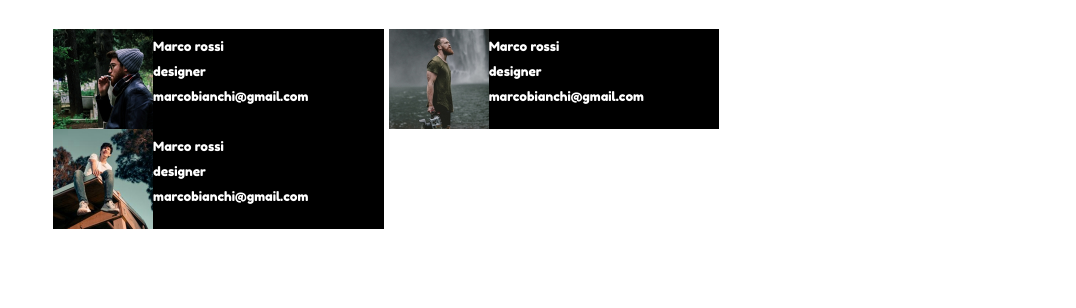
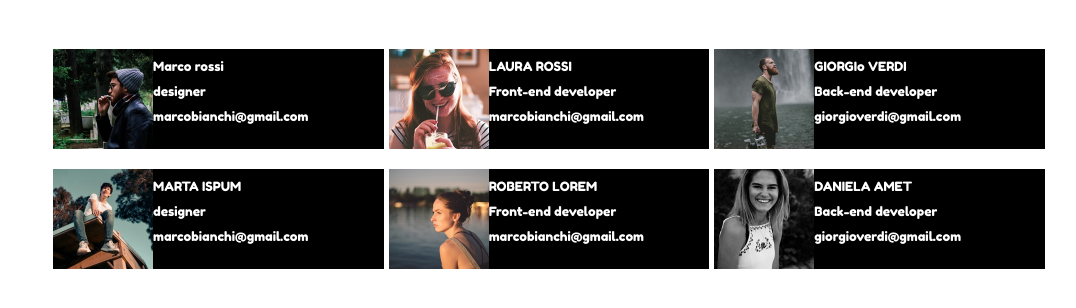
Before and after one commit to vitodepi16/html-css-float-cards, a plain HTML site: page index.html in a window 1280 px wide. Shown: the part 154-462 px from the top of the page, without its empty margins (107-1183 px from the left). Drawn offline with Linux system fonts and the light colour scheme.

Commit message:
add total info e box tra css e index

```diff
--- a/css/style.css
+++ b/css/style.css
@@ -66,13 +66,14 @@ h1 {
     text-align: left;
     vertical-align: center;
     width: calc(100% / 3);
+    margin-top: 20PX;
 
 }
 
 .boxcentrale{
     margin-left: 5px;
     margin-right: 5px;
-    width: calc(100% / 3 -10px);
+    width: calc(100% / 3 - 10px);
 }
 
 img {
--- a/index.html
+++ b/index.html
@@ -21,22 +21,41 @@
     </header>
     <main class="worker">
         <div class="box clearfix left">
-            <img src="./img/male1.png " alt="">
+            <img src="./img/male1.png " alt="Marco rossi">
             <div class="information">Marco rossi </div>
             <div class="information">designer</div>
             <div class="information">marcobianchi@gmail.com</div>
         </div>
         <div class="box clearfix left boxcentrale">
+            <img src="./img/female1.png" alt="Laura rossi">
+            <div class="information">LAURA ROSSI</div>
+            <div class="information">Front-end developer</div>
+            <div class="information">marcobianchi@gmail.com</div>
+        </div>
+        <div class="box clearfix left">
             <img src="./img/male2.png" alt="">
-            <div class="information">Marco rossi </div>
+            <div class="information">GIORGIo VERDI </div>
+            <div class="information">Back-end developer</div>
+            <div class="information">giorgioverdi@gmail.com</div>
+        </div>
+
+        <div class="box clearfix left">
+            <img src="./img/male3.png " alt="Marco rossi">
+            <div class="information">MARTA ISPUM </div>
             <div class="information">designer</div>
             <div class="information">marcobianchi@gmail.com</div>
         </div>
+        <div class="box clearfix left boxcentrale">
+            <img src="./img/female2.png" alt="Laura rossi">
+            <div class="information">ROBERTO LOREM</div>
+            <div class="information">Front-end developer</div>
+            <div class="information">marcobianchi@gmail.com</div>
+        </div>
         <div class="box clearfix left">
-            <img src="./img/male3.png" alt="">
-            <div class="information">Marco rossi </div>
-            <div class="information">designer</div>
-            <div class="information">marcobianchi@gmail.com</div>
+            <img src="./img/female3.png" alt="">
+            <div class="information">DANIELA AMET</div>
+            <div class="information">Back-end developer</div>
+            <div class="information">giorgioverdi@gmail.com</div>
         </div>
     </main>
 
```
